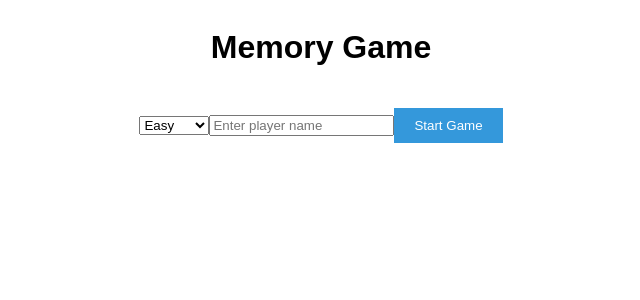
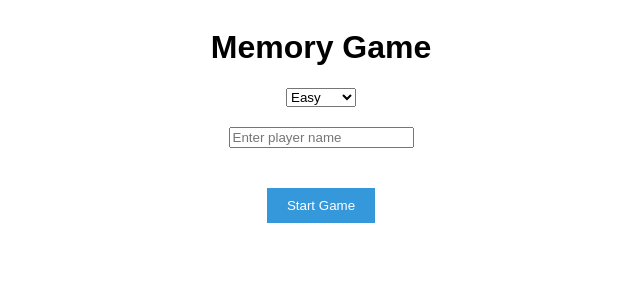
Before and after one commit to terabajt/memory-game, a React (Vite) app: page / in a window 1280 px wide. Shown: the top 300 px of the page, without its empty margins (319-959 px from the left). Built offline with nearby package versions, Linux system fonts and the light colour scheme.

Commit message:
feat: Refactor GameOver component to sort round history by lowest time and highest matched pairs

```diff
--- a/src/components/GameOver.tsx
+++ b/src/components/GameOver.tsx
@@ -23,17 +23,26 @@ const GameOver: React.FC<GameOverProps> = ({
   setPlayerNameInput,
   handleStartGame,
 }) => {
-  // Sortowanie historii rund po najniższym czasie i największej liczbie znalezionych par
   const sortedRoundHistory = [...roundHistory].sort((a, b) => {
-    if (a.elapsedTime === b.elapsedTime) {
-      return b.matchedPairs - a.matchedPairs;
+    if (b.matchedPairs === a.matchedPairs) {
+      return a.elapsedTime - b.elapsedTime;
     }
-    return a.elapsedTime - b.elapsedTime;
+    return b.matchedPairs - a.matchedPairs;
   });
 
   return (
     <div>
       <h2>Congratulations! You've found all pairs!</h2>
+      <div  className="container">
+      <DifficultySelector setTileCount={setTileCount} disabled={false} />
+      <div className="input-container">  <input
+        type="text"
+        placeholder="Enter player name"
+        value={playerNameInput}
+        onChange={(e) => setPlayerNameInput(e.target.value)}
+      /></div>
+      <button className="start-button" onClick={handleStartGame}>Start Game</button>
+    </div>
       <GameStats attempts={attempts} elapsedTime={elapsedTime} matchedPairs={matchedPairs} />
       <h3>Round History</h3>
       <table>
@@ -56,14 +65,7 @@ const GameOver: React.FC<GameOverProps> = ({
           ))}
         </tbody>
       </table>
-      <DifficultySelector setTileCount={setTileCount} disabled={false} />
-      <input
-        type="text"
-        placeholder="Enter player name"
-        value={playerNameInput}
-        onChange={(e) => setPlayerNameInput(e.target.value)}
-      />
-      <button className="start-button" onClick={handleStartGame}>Start New Game</button>
+
     </div>
   );
 };
--- a/src/components/GameSetup.tsx
+++ b/src/components/GameSetup.tsx
@@ -1,5 +1,7 @@
 import React from 'react';
+import '../styles/App.scss';
 import DifficultySelector from './DifficultySelector';
+
 
 interface GameSetupProps {
   playerNameInput: string;
@@ -10,14 +12,14 @@ interface GameSetupProps {
 
 const GameSetup: React.FC<GameSetupProps> = ({ playerNameInput, setPlayerNameInput, setTileCount, handleStartGame }) => {
   return (
-    <div>
+    <div  className="container">
       <DifficultySelector setTileCount={setTileCount} disabled={false} />
-      <input
+      <div className="input-container">  <input
         type="text"
         placeholder="Enter player name"
         value={playerNameInput}
         onChange={(e) => setPlayerNameInput(e.target.value)}
-      />
+      /></div>
       <button className="start-button" onClick={handleStartGame}>Start Game</button>
     </div>
   );
--- a/src/styles/App.scss
+++ b/src/styles/App.scss
@@ -1,3 +1,4 @@
+@import'mixins';
 .app {
   text-align: center;
   font-family: Arial, sans-serif;
@@ -25,3 +26,16 @@
   align-items: center;
   justify-content: center;
 }
+
+.container {
+  @include flex-center;
+  flex-direction: column;
+  gap: 20px;
+}
+
+.input-container {
+  display: flex;
+  flex-direction: column;
+  align-items: center;
+  gap: 10px;
+}
--- a/src/styles/_mixins.scss
+++ b/src/styles/_mixins.scss
@@ -2,6 +2,13 @@
   display: flex;
   justify-content: center;
   align-items: center;
+}
+
+@mixin flex-row {
+  display: flex;
+  flex-direction: row;
+  align-items: center;
+  justify-content: space-between;
 }
 
 @mixin respond-to($breakpoint) {
```
